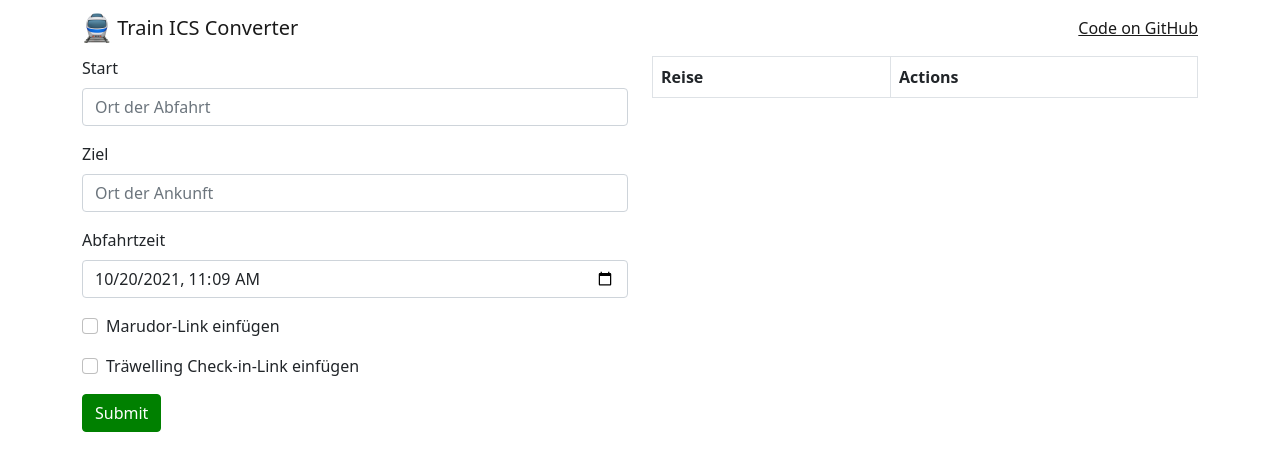
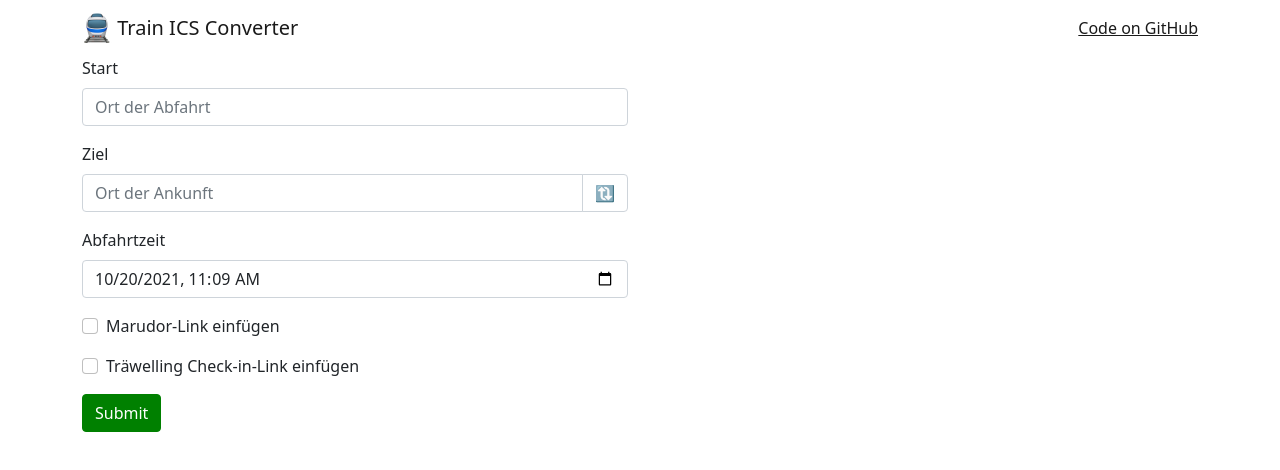
Before and after one commit to jeyemwey/train-ics-converter, a React (Create React App) app in the folder client/: page / in a window 1280 px wide. Shown: the top 470 px of the page. Built offline with nearby package versions, Linux system fonts and the light colour scheme; the HTML template or start-up script is replaced by a standard one.

Commit message:
:sparkles: add swap button for origin/destination and use spinner button instead of progress bar

```diff
--- a/client/src/App.scss
+++ b/client/src/App.scss
@@ -1,7 +1,8 @@
 $theme-colors: (
     "info": tomato,
     "danger": teal,
-    "primary": green
+    "primary": green,
+    "secondary": #ced4da
 );
 
 @import "~bootstrap/scss/bootstrap";
--- a/client/src/App.tsx
+++ b/client/src/App.tsx
@@ -1,6 +1,16 @@
 
 import React, { MouseEventHandler, ReactElement, useEffect, useState } from 'react';
-import { Alert, Button, Col, Container, Form, Navbar, ProgressBar, Row, Table } from 'react-bootstrap';
+import {
+  Alert,
+  Button,
+  Col,
+  Container,
+  Form,
+  InputGroup,
+  Navbar,
+  Row,
+  Spinner,
+  Table } from 'react-bootstrap';
 
 import "./App.scss";
 import { BACKEND_URL } from './constants';
@@ -38,6 +48,11 @@ function App() {
   useEffect(() => {
     setFormattedDeparture(formatInputDateTime(departure));
   }, [departure]);
+
+  const handleSwapFromAndTo = () => {
+    setTo(from);
+    setFrom(to);
+  }
 
   const handleSubmit: MouseEventHandler<HTMLButtonElement> = (e) => {
     e.preventDefault()
@@ -127,6 +142,7 @@ function App() {
               </Form.Group>
               <Form.Group className="mb-3" controlId="formDestination">
                 <Form.Label>Ziel</Form.Label>
+                <InputGroup className="mb-3">
                   <Form.Control
                     type="text"
                     placeholder="Ort der Ankunft"
@@ -134,6 +150,12 @@ function App() {
                     onChange={e => setTo(e.target.value)}
                     required
                     isInvalid={toInvalid} />
+                  <Button
+                    variant="outline-secondary"
+                    id="swapOriginAndDepartureButton"
+                    onClick={handleSwapFromAndTo}
+                  >🔃</Button>
+                </InputGroup>
               </Form.Group>
               <Form.Group className="mb-3" controlId="formDestination">
                 <Form.Label>Abfahrtzeit</Form.Label>
@@ -164,12 +186,19 @@ function App() {
                 />
               </Form.Group>
 
-              <Button variant="primary" type="submit" onClick={handleSubmit}>
-                Submit
+              <Button variant="primary" type="submit" onClick={handleSubmit} disabled={pending}>
+                {pending ? <Spinner
+                  as="span"
+                  animation="border"
+                  size="sm"
+                  role="status"
+                  aria-hidden="true"
+                /> : "Submit"}
               </Button>
             </Form>
           </Col>
           <Col md={6}>
+            {journeys.length === 0 ? <p></p> :
               <Table striped bordered hover style={{ marginBottom: "2rem" }}>
                 <thead>
                   <tr>
@@ -184,9 +213,9 @@ function App() {
                   </tr>)}
                 </tbody>
               </Table>
+            }
 
             {error && <Alert variant={'danger'} style={{ marginBottom: "2rem" }}>{error}</Alert>}
-            {pending && <ProgressBar animated now={100} />}
           </Col>
         </Row>
       </Container>
```
Lines whose indentation alone changed are shown as unchanged.
